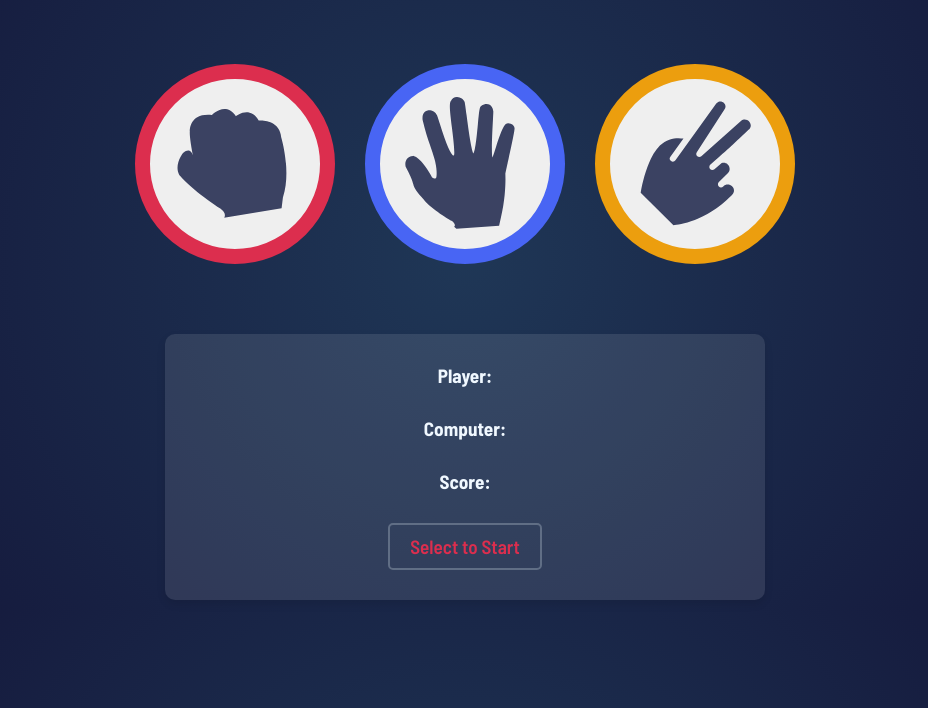
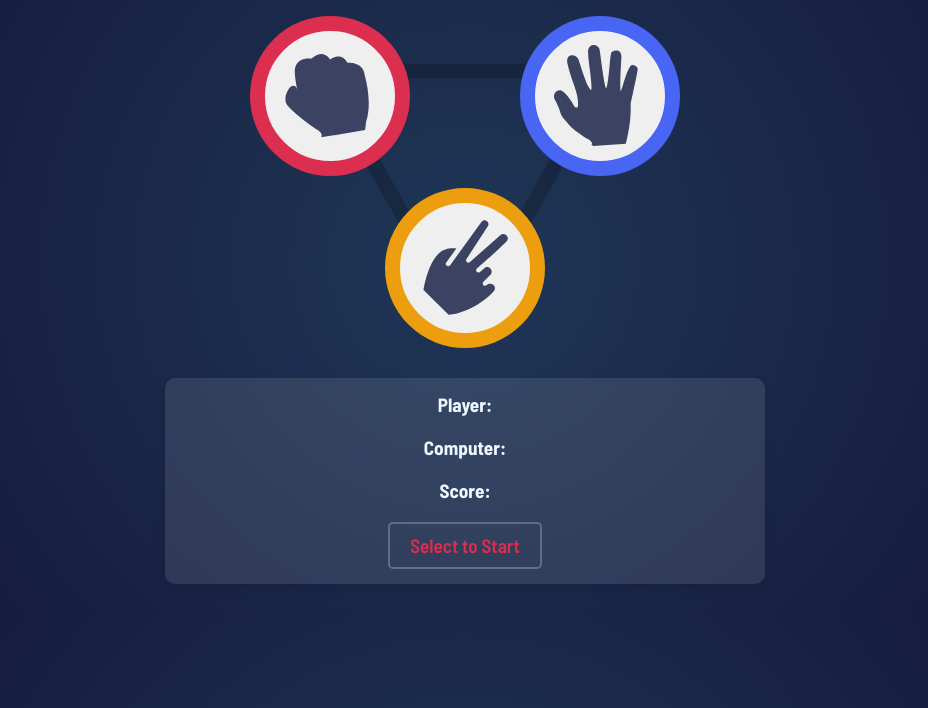
Before and after one commit to ryantpham/rock-paper-scissors, a plain HTML site: page index.html in a window 1280 px wide. Shown: the part 92-800 px from the top of the page, without its empty margins (175-1103 px from the left). Drawn offline with Linux system fonts and the light colour scheme.

Commit message:
updated ui and minor adjustments to stylesheet

```diff
--- a/index.html
+++ b/index.html
@@ -9,11 +9,16 @@
 </head>
 <body>
     <h1>Rock - Paper - Scissors</h1>
+
     <div class = "choices">
         <button class = "rock"></button>
         <button class = "paper"></button>
-        <button class = "scissors"></button>
     </div>
+    <button class = "scissors"></button>
+
+    <svg class="triangle-svg" width="313" height="278" xmlns="http://www.w3.org/2000/svg">
+        <path stroke="#000" stroke-width="15" fill="none" opacity=".2" d="M156.5 262 300 8H13z"/>
+    </svg>
 
     <div class = "resultContainer">
         <div class = "playerDisplay">Player: </div>
--- a/style.css
+++ b/style.css
@@ -5,8 +5,10 @@ body {
     display: flex;
     flex-direction: column;
     align-items: center;
-    gap: 40px;
+    gap: 0px;
+    margin: 0px;
     font-family: 'Barlow Semi Condensed', sans-serif;
+    margin-bottom: 30px;
 }
 
 h1{
@@ -24,6 +26,15 @@ h1{
 }
 
 
+.triangle-svg {
+    position: absolute;
+    width: 313px;   /* width of your SVG */
+    height: 278px;  /* height of your SVG */
+    top: 35%;
+    left: 50%;
+    transform: translate(-50%, -45%);
+    z-index: 1;
+}
 
 .resultContainer{
     color: aliceblue;
@@ -36,17 +47,18 @@ h1{
 
 .choices{
     display: flex;
-    gap: 30px;
     justify-content: center;
+    gap: 110px;
 }
 
 
 button {
-    width: 200px;
-    height: 200px;
+    width: 160px;
+    height: 160px;
     border-radius: 50%;
     cursor: pointer;
     color: aliceblue;
+    z-index: 2;
 
 }
 
@@ -80,6 +92,7 @@ button {
     background-size:65%; /* This will cover the entire area of the button */
     background-repeat: no-repeat; /* Prevents the image from repeating */
     background-position: center; /* Centers the image in the button */
+    margin-top: 12px;
 }
 
 .scissors:hover{
@@ -91,7 +104,7 @@ button {
     flex-direction: column;
     align-items: center;
     justify-content: space-around;
-    padding: 20px;
+    padding: 10px;
     margin-top: 30px;
     background: rgba(255, 255, 255, 0.1); /* Semi-transparent background */
     border-radius: 10px;
@@ -105,7 +118,7 @@ button {
 }
 
 .resultContainer > div {
-    margin: 10px 0;
+    margin: 5px 0;
     font-size: 1.2em;
 }
 
```
